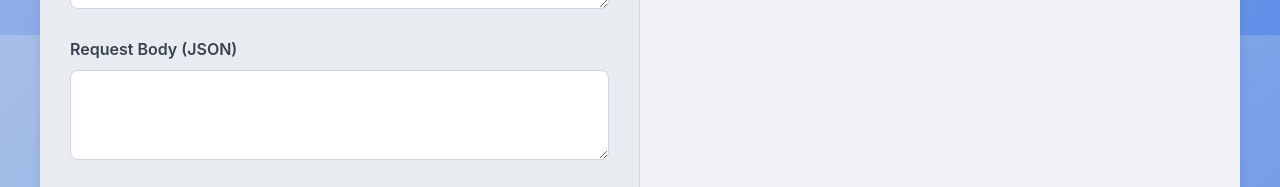
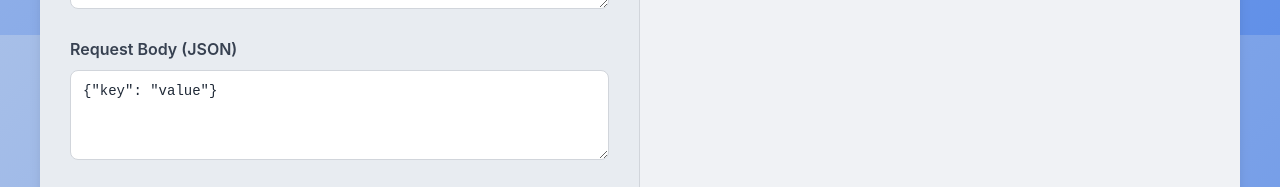
Before and after one commit to Ernanenn/api-test-react, a React (Vite) app: page / in a window 1280 px wide. Shown: the part 765-952 px from the top of the page. Built offline with nearby package versions, Linux system fonts and the light colour scheme.

Commit message:
Após leves alterações.

```diff
--- a/src/components/PerformanceTestForm.jsx
+++ b/src/components/PerformanceTestForm.jsx
@@ -9,7 +9,7 @@ const PerformanceTestForm = ({ onRunPerformanceTest, onClear, onExportJson, onEx
         url: 'https://example.com/', // URL padrão para teste
         method: 'GET', // Método HTTP padrão
         headers: '{"Content-Type": "application/json"}', // Headers padrão
-        body: '', // Corpo da requisição (vazio por padrão)
+        body: '{"key": "value"}', // Corpo da requisição (vazio por padrão)
         expectedStatus: '200', // Status HTTP esperado
         maxResponseTime: '2000', // Tempo máximo de resposta em ms
         numberOfRequests: '10', // Quantidade de requisições
--- a/src/components/TestForm.jsx
+++ b/src/components/TestForm.jsx
@@ -9,7 +9,7 @@ const TestForm = ({ onRunTest, onClear, onExportJson, onExportPdf, isLoading })
         url: 'https://example.com/', // URL padrão para teste
         method: 'GET', // Método HTTP padrão
         headers: '{"Content-Type": "application/json"}', // Headers padrão
-        body: '', // Corpo da requisição (vazio por padrão)
+        body: '{"key": "value"}', // Corpo da requisição (vazio por padrão)
         expectedStatus: '200', // Status HTTP esperado
         name: 'Meu Teste', // Nome do teste
     });
```
Also changed, not shown: 1 other file (tests, documents, lock files or other folders).
